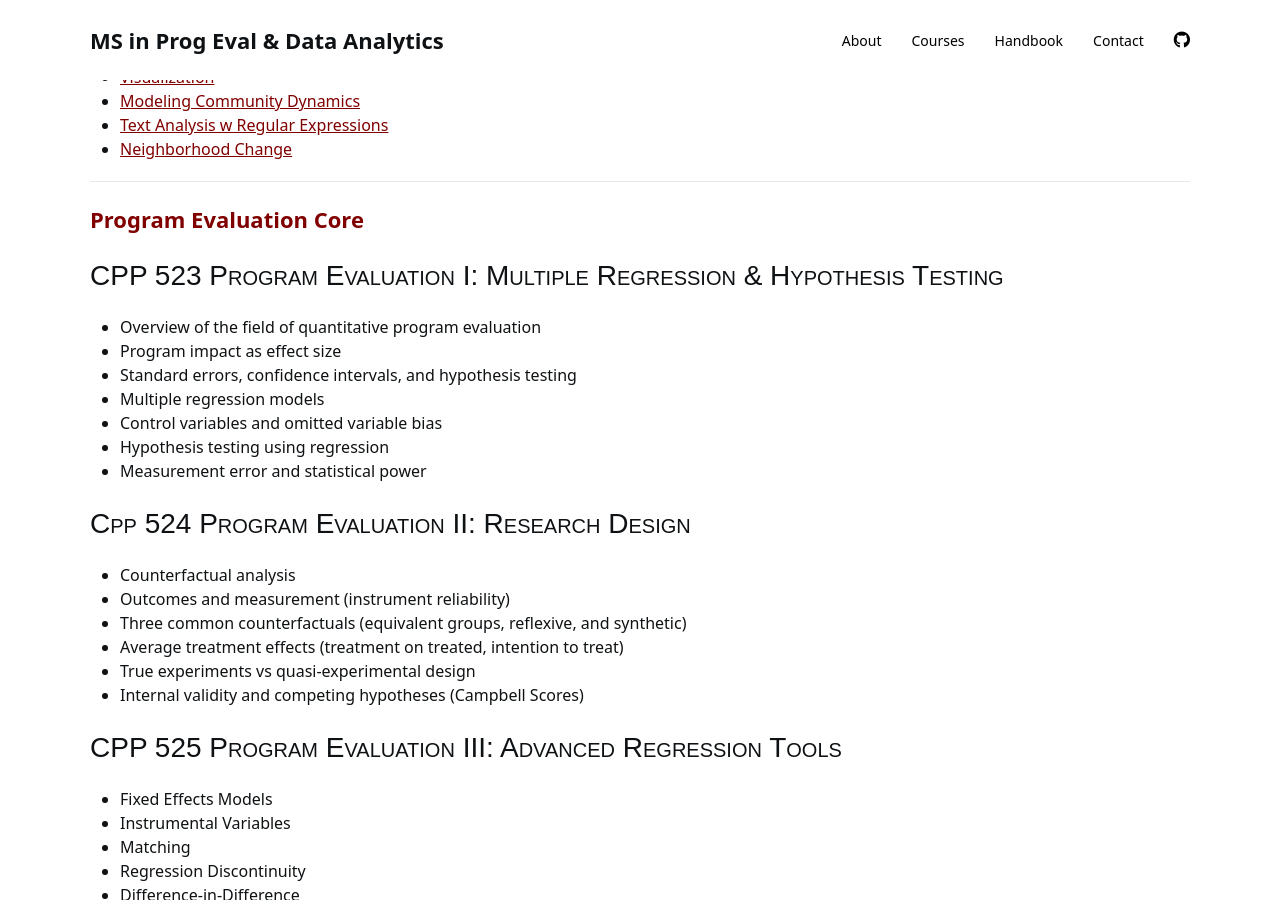
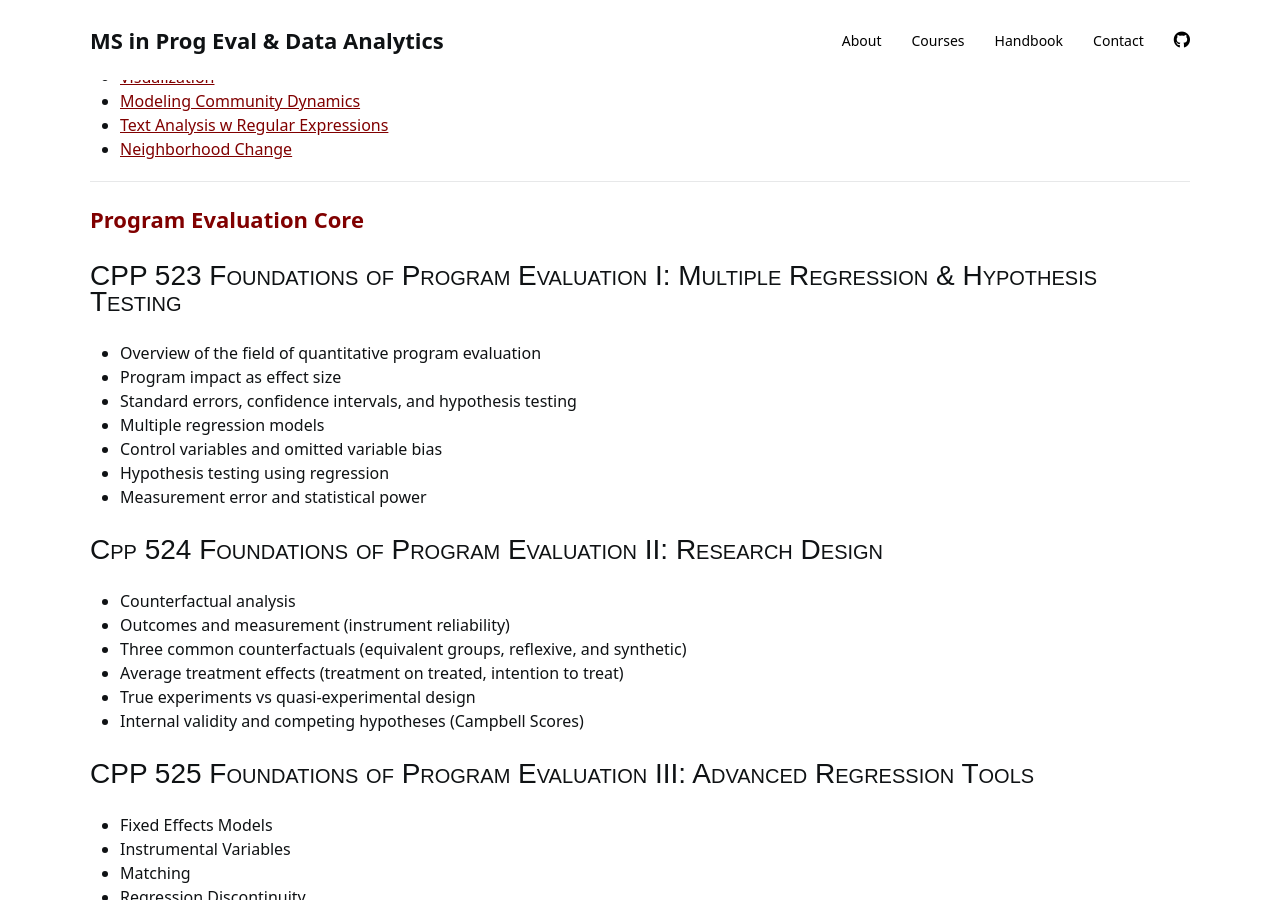
Before and after one commit to DS4PS/ms-prog-eval-data-analytics, a Jekyll site: the page built from courses.md, in a window 1280 px wide and 900 px high, scrolled down 1136 px. Built offline with Jekyll 4.4.1, drawn with Linux system fonts in a browser that asks for light colours; nearby versions of some CDN libraries; a style sheet for code colours, icons or effects is not loaded.

Commit message:
Update courses.md

```diff
--- a/courses.md
+++ b/courses.md
@@ -54,7 +54,7 @@ title: Courses
 
 ### Program Evaluation Core
 
-## CPP 523 Program Evaluation I: Multiple Regression & Hypothesis Testing
+## CPP 523 Foundations of Program Evaluation I: Multiple Regression & Hypothesis Testing
 * Overview of the field of quantitative program evaluation
 * Program impact as effect size
 * Standard errors, confidence intervals, and hypothesis testing
@@ -63,7 +63,7 @@ title: Courses
 * Hypothesis testing using regression
 * Measurement error and statistical power
 
-## Cpp 524 Program Evaluation II: Research Design
+## Cpp 524 Foundations of Program Evaluation II: Research Design
 * Counterfactual analysis
 * Outcomes and measurement (instrument reliability)
 * Three common counterfactuals (equivalent groups, reflexive, and synthetic)
@@ -71,7 +71,7 @@ title: Courses
 * True experiments vs quasi-experimental design
 * Internal validity and competing hypotheses (Campbell Scores)
 
-## CPP 525 Program Evaluation III: Advanced Regression Tools
+## CPP 525 Foundations of Program Evaluation III: Advanced Regression Tools
 * Fixed Effects Models
 * Instrumental Variables
 * Matching
```
